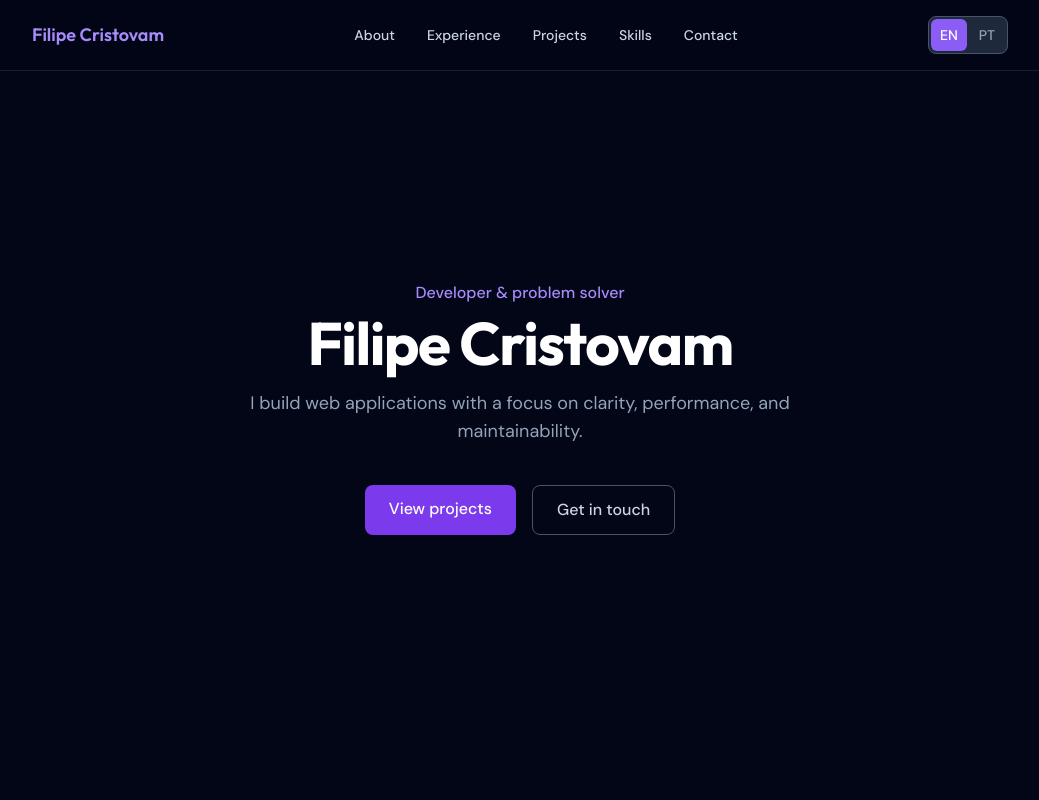
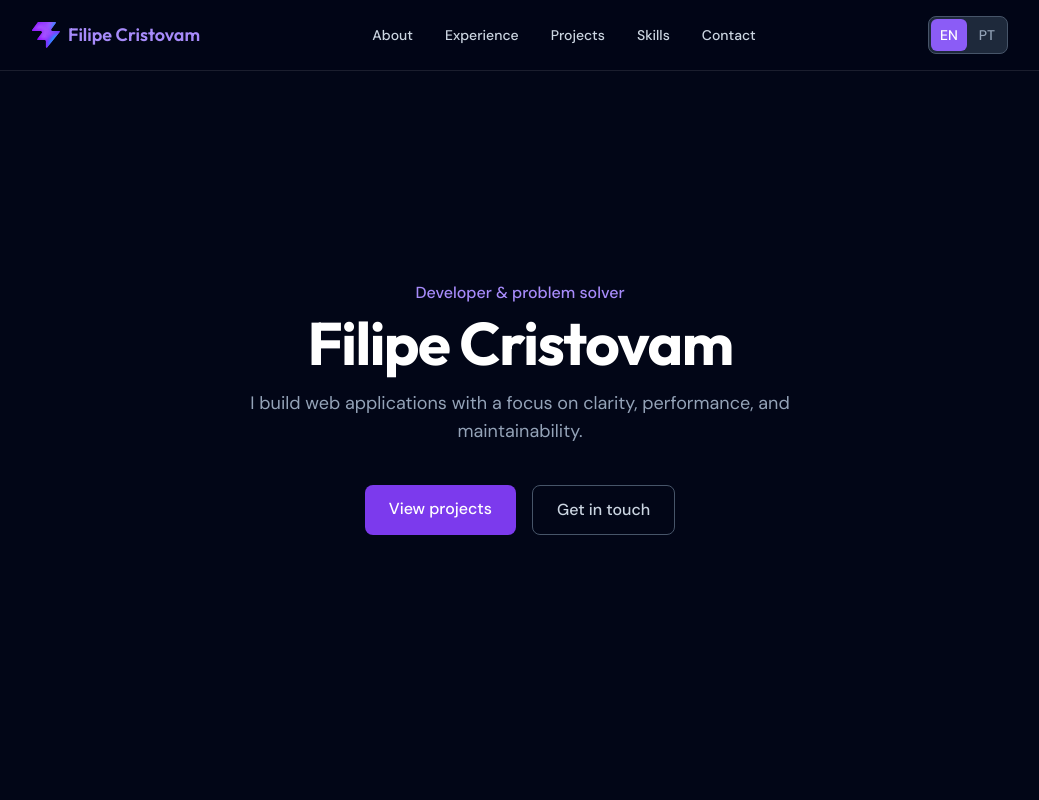
Before and after one commit to FilipeDev-PT/Portfolio, a React (Vite) app: page / in a window 1280 px wide. Shown: the top 800 px of the page, without its empty margins (120-1159 px from the left). Built offline with nearby package versions, Linux system fonts and the light colour scheme.

Commit message:
adicionando icon

```diff
--- a/index.html
+++ b/index.html
@@ -2,7 +2,7 @@
 <html lang="en" class="dark">
   <head>
     <meta charset="UTF-8" />
-    <link rel="icon" type="image/svg+xml" href="/favicon.svg" />
+    <link rel="icon" type="image/svg+xml" href="./favicon.svg" />
     <meta name="viewport" content="width=device-width, initial-scale=1.0" />
     <title>Filipe Cristovam — Personal Portfolio</title>
     <meta name="description" content="Personal portfolio: about me, experience, projects, and skills." />
--- a/src/components/Navbar.tsx
+++ b/src/components/Navbar.tsx
@@ -33,11 +33,18 @@ export function Navbar() {
         <button
           type="button"
           onClick={() => handleNavClick('hero')}
-          className={`font-display text-base font-semibold transition sm:text-lg ${
+          className={`flex items-center gap-2 font-display text-base font-semibold transition sm:text-lg ${
             active === 'hero' ? 'text-violet-600 dark:text-violet-400' : 'text-slate-900 hover:text-violet-600 dark:text-white dark:hover:text-violet-400'
           }`}
         >
-          {site.name}
+          <img
+            src={`${import.meta.env.BASE_URL}favicon.svg`}
+            alt=""
+            width={28}
+            height={27}
+            className="flex-shrink-0"
+          />
+          <span>{site.name}</span>
         </button>
         <ul className="hidden items-center gap-6 md:flex lg:gap-8">
           {NAV_IDS.map((id) => (
--- a/vite.config.ts
+++ b/vite.config.ts
@@ -2,9 +2,9 @@ import path from 'path'
 import { defineConfig } from 'vite'
 import react from '@vitejs/plugin-react'
 
-// GitHub Pages serves from https://<user>.github.io/<repo>/ so assets must use relative paths
+// GitHub Pages: https://filipedev-pt.github.io/Portfolio/
 export default defineConfig({
-  base: './',
+  base: '/Portfolio/',
   plugins: [react()],
   resolve: {
     alias: { '@': path.resolve(__dirname, './src') },
```
Also changed, not shown: 1 other file (tests, documents, lock files or other folders).
